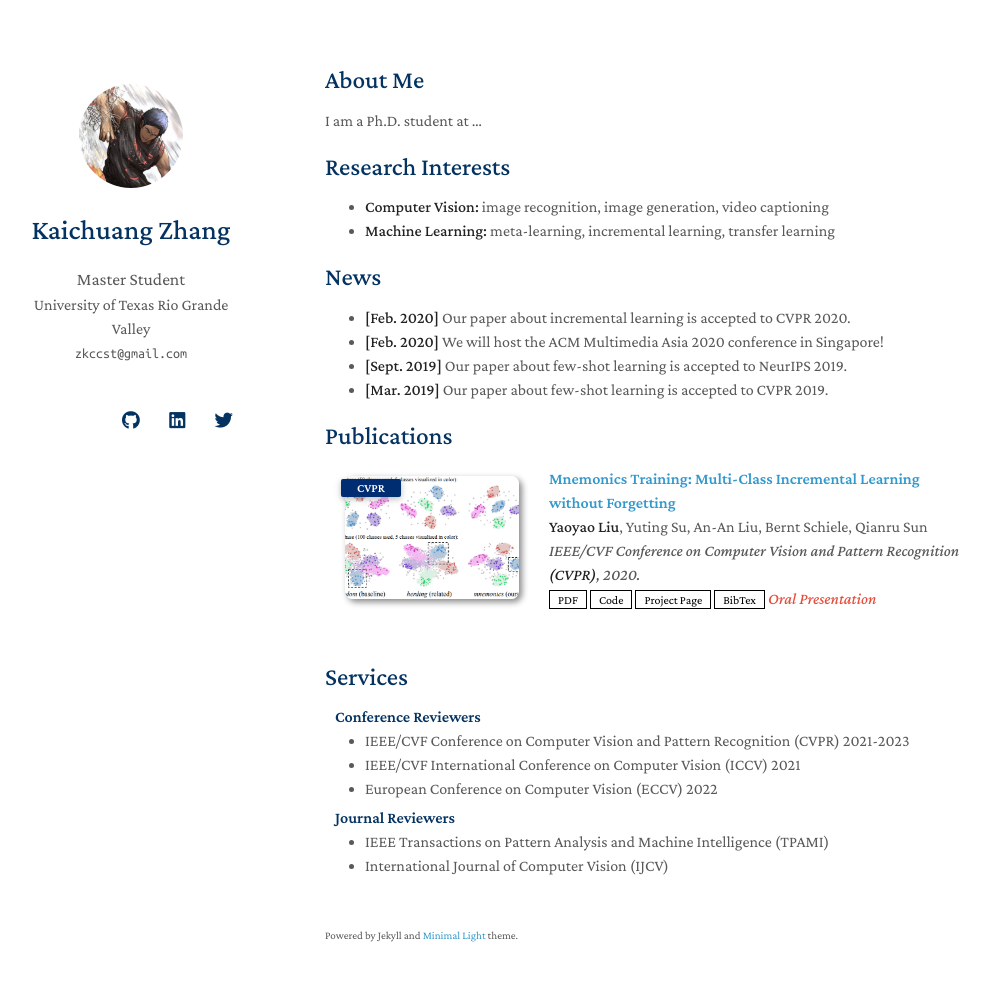
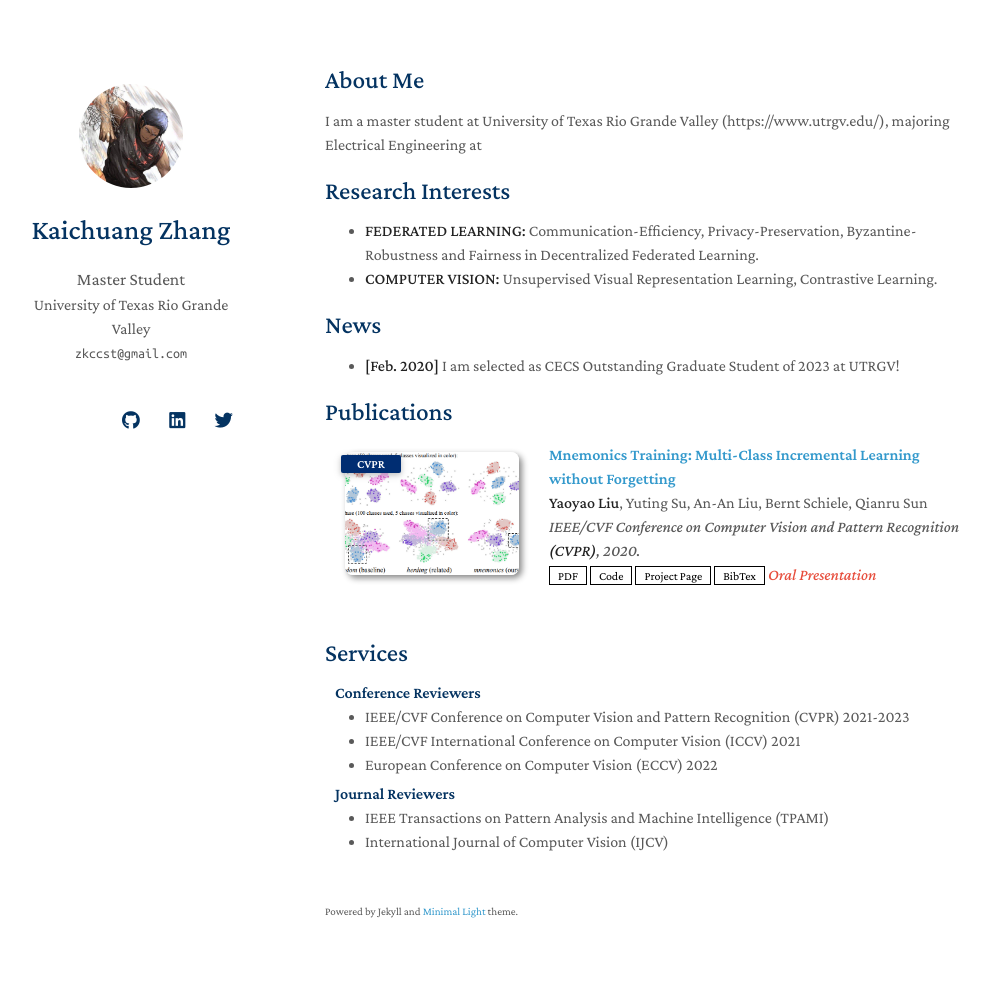
Before and after one commit to KaichuangZhang/KaichuangZhang.github.io, a Jekyll site: the page built from index.md, in a window 1280 px wide and 1016 px high. Shown: the top 981 px of the window, without its empty margins (145-1134 px from the left). Built offline with Jekyll 4.4.1, drawn with Linux system fonts in a browser that asks for light colours; nearby versions of some CDN libraries; a style sheet for code colours, icons or effects is not loaded; our own code applies the rules of GitHub Pages for plain Markdown files.

Commit message:
update Feb 2024

```diff
--- a/_config.yml
+++ b/_config.yml
@@ -13,7 +13,7 @@ canonical: https://minimal-light-theme.yliu.me/
 # Links
 # If you don't need one of them, you may delete the corresponding line.
 google_scholar: https://scholar.google.com/
-cv_link: assets/files/cv-kaichuang zhang.pdf
+cv_link: assets/files/cv_KaichuangZhang_2024.pdf
 github_link: https://github.com/zhangkaichuangcst
 linkedin: https://www.linkedin.com/in/%E5%BC%80%E5%88%9B-%E5%BC%A0-1a9569259/
 twitter: https://twitter.com/jackzha16761844
--- a/index.md
+++ b/index.md
@@ -4,19 +4,17 @@ layout: homepage
 
 ## About Me
 
-I am a Ph.D. student at ...
+I am a master student at University of Texas Rio Grande Valley (https://www.utrgv.edu/), majoring Electrical Engineering at
 
 ## Research Interests
 
-- **Computer Vision:** image recognition, image generation, video captioning
-- **Machine Learning:** meta-learning, incremental learning, transfer learning
+- **FEDERATED LEARNING:** Communication-Efficiency, Privacy-Preservation, Byzantine-Robustness and Fairness in Decentralized
+Federated Learning.
+- **COMPUTER VISION:** Unsupervised Visual Representation Learning, Contrastive Learning.
 
 ## News
 
-- **[Feb. 2020]** Our paper about incremental learning is accepted to CVPR 2020.
-- **[Feb. 2020]** We will host the ACM Multimedia Asia 2020 conference in Singapore!
-- **[Sept. 2019]** Our paper about few-shot learning is accepted to NeurIPS 2019.
-- **[Mar. 2019]** Our paper about few-shot learning is accepted to CVPR 2019.
+- **[Feb. 2020]** I am selected as CECS Outstanding Graduate Student of 2023 at UTRGV!
 
 {% include_relative _includes/publications.md %}
 
```
Also changed, not shown: 2 other files.
